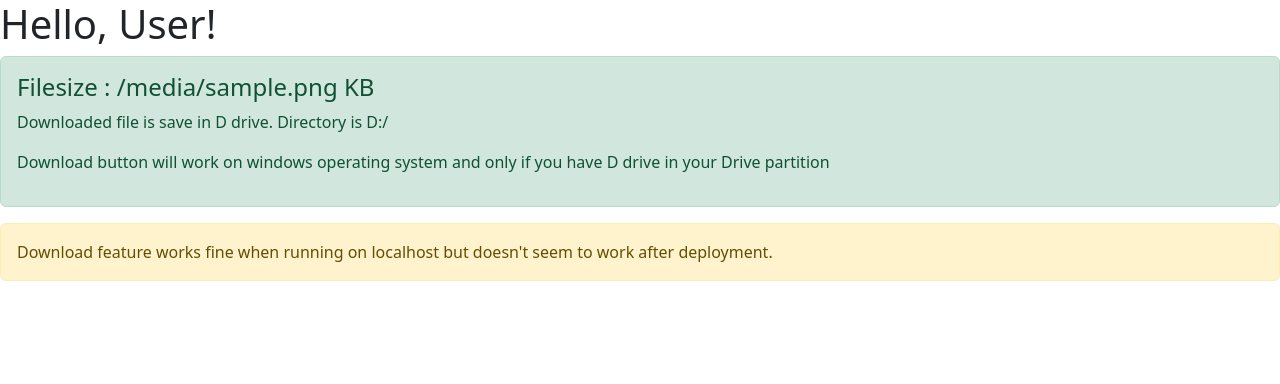
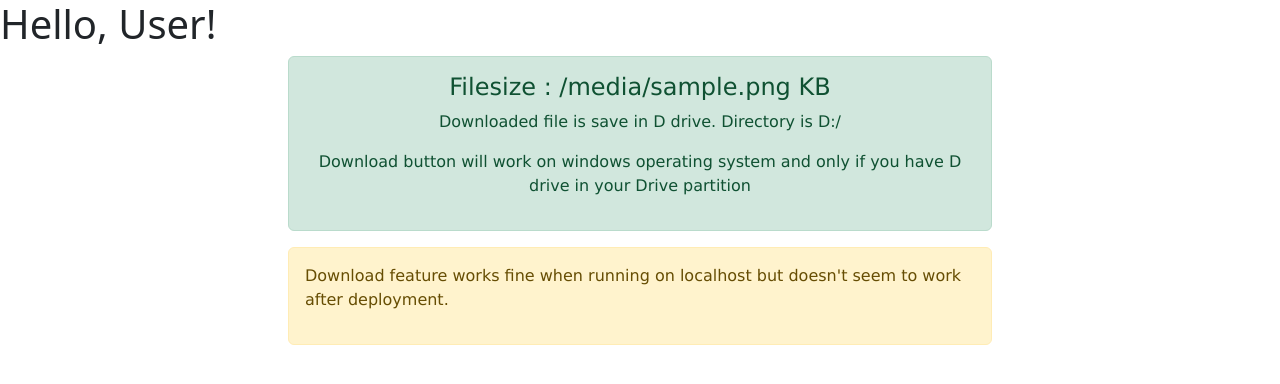
Before and after one commit to Gaurav0963/yt_heroku_test, a Flask app: template templates/dnld.html in a window 1280 px wide. Shown: the top 384 px of the page. Run offline with Flask 2, Linux system fonts and the light colour scheme; the template is opened without the code that fills it: most values are stand-ins (such as "Sample title", 1, 10 or a date in 2020); some libraries are stand-ins or nearby versions.

Commit message:
CSS included

```diff
--- a/templates/dnld.html
+++ b/templates/dnld.html
@@ -6,17 +6,40 @@
     <title>Download Page</title>
     <link href="https://cdn.jsdelivr.net/npm/bootstrap@5.2.1/dist/css/bootstrap.min.css" rel="stylesheet" integrity="sha384-iYQeCzEYFbKjA/T2uDLTpkwGzCiq6soy8tYaI1GyVh/UjpbCx/TYkiZhlZB6+fzT" crossorigin="anonymous">
   </head>
+
+  <style>
+    h2{
+      top: 10px;
+      text-align: center;
+      color: black;
+      font-family: system-ui, -apple-system, BlinkMacSystemFont, 'Segoe UI', Roboto, Oxygen, Ubuntu, Cantarell, 'Open Sans', 'Helvetica Neue', sans-serif;
+
+    }
+
+    div {
+        text-align: center;
+        box-sizing: border-box;
+        width: 55%;
+        padding: 20px;
+        margin: auto;
+        border-radius: 10px 10px 10px 10px;
+        font-family: 'Lucida Sans', 'Lucida Sans Regular', 'Lucida Grande', 'Lucida Sans Unicode', Geneva, Verdana, sans-serif;
+    }
+  </style>
+
+
+
   <body>
     <h1>Hello, User!</h1>
     <div class="alert alert-success" role="alert">
         <h4 class="alert-heading">Filesize &colon; {{Filesize}} KB</h4>
         <p>Downloaded file is save in D drive. Directory is D:/</p>
         <p>Download button will work on windows operating system and only if you have D drive in your Drive partition</p>
-        <!-- <p class="mb-0"></p> -->
+
       </div>
 
       <div class="alert alert-warning" role="alert">
-        Download feature works fine when running on localhost but doesn't seem to work after deployment.
+        <p style="text-align: left;">Download feature works fine when running on localhost but doesn't seem to work after deployment.</p>
       </div>
     <script src="https://cdn.jsdelivr.net/npm/bootstrap@5.2.1/dist/js/bootstrap.bundle.min.js" integrity="sha384-u1OknCvxWvY5kfmNBILK2hRnQC3Pr17a+RTT6rIHI7NnikvbZlHgTPOOmMi466C8" crossorigin="anonymous"></script>
   </body>
```
